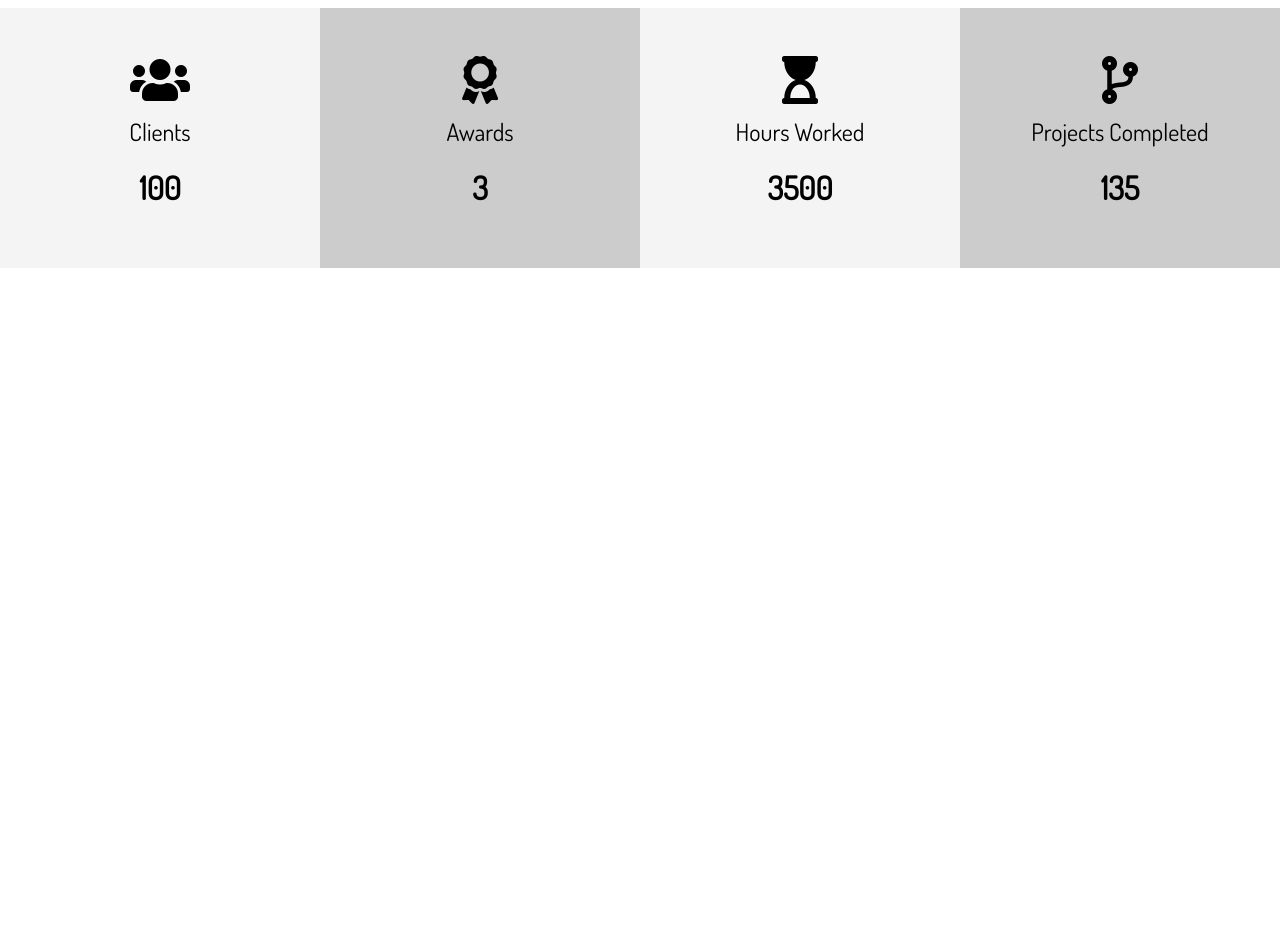
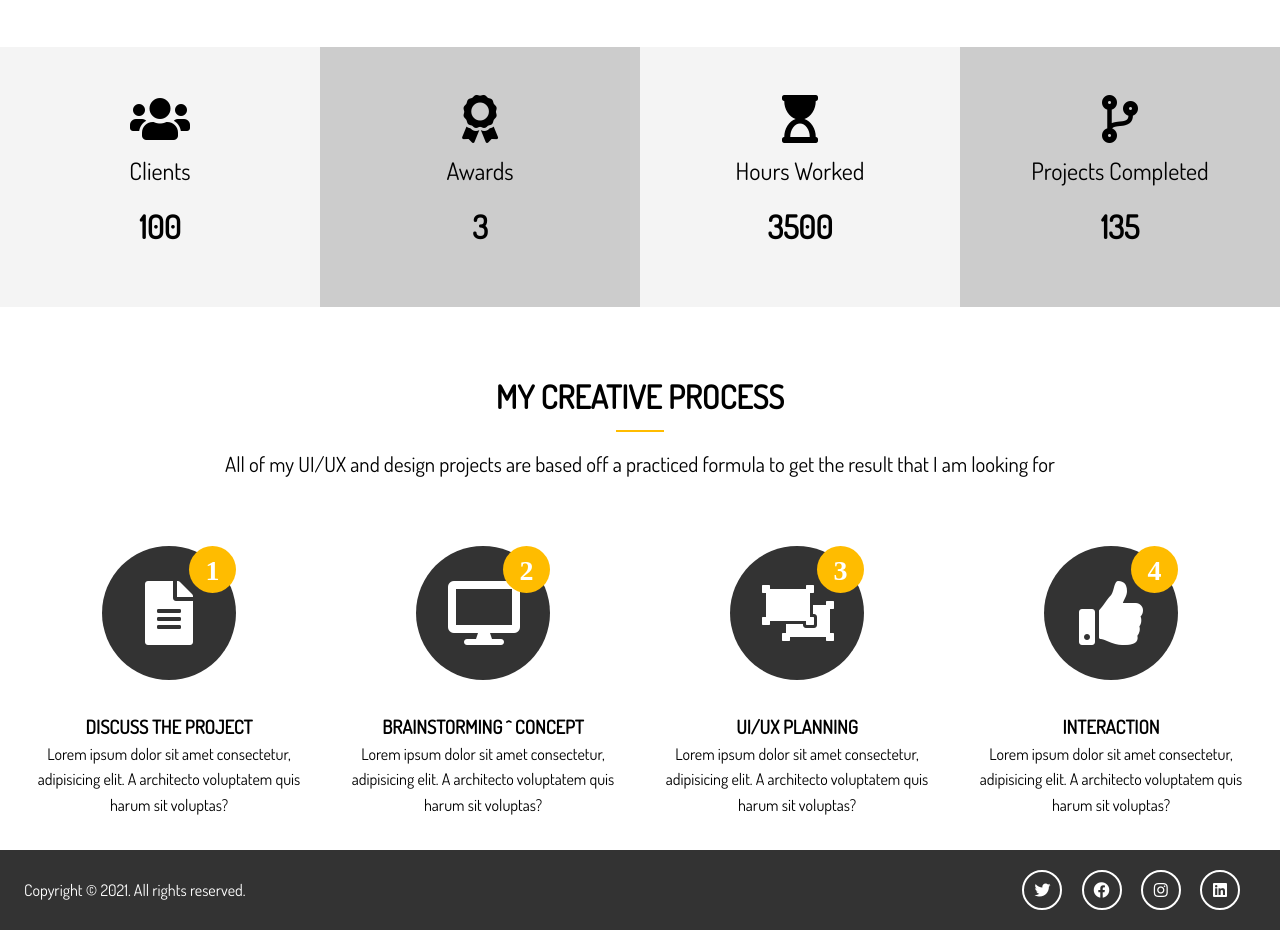
Before and after one commit to lucianogiusti/portfolio-with-sass, a website: page dist/index.html in a window 1280 px wide. Shown: the part 1178-2108 px from the top of the page. Before the commit the page ends 1478 px from the top, so only its background shows below. Drawn offline with Linux system fonts and the light colour scheme.

Commit message:
process section and footer

```diff
--- a/scss/_config.scss
+++ b/scss/_config.scss
@@ -6,3 +6,13 @@ $light-color: #f4f4f4;
 $medium-color: #ccc;
 $dark-color: #333;
 $bg-image: url("/dist/img/showcase.jpg");
+
+//Set text color
+
+@function set-text-color($color) {
+  @if (lightness($color) > 50%) {
+    @return #000;
+  } @else {
+    @return #fff;
+  }
+}
--- a/scss/_utilities.scss
+++ b/scss/_utilities.scss
@@ -83,3 +83,19 @@ input[class^="btn-"]:hover {
     margin: 4rem 0;
   }
 }
+
+.section-title {
+  font-size: 2rem;
+  display: block;
+  padding-bottom: 0.5rem;
+  text-align: center;
+  text-transform: uppercase;
+}
+
+.bottom-line {
+  height: 2px;
+  width: 3rem;
+  background: $main-color;
+  display: block;
+  margin: 0 auto 1rem auto;
+}
--- a/scss/main.scss
+++ b/scss/main.scss
@@ -4,7 +4,6 @@
 * {
   margin: 0;
   padding: 0;
-  box-sizing: border-box;
 }
 
 body {
@@ -95,8 +94,6 @@ img {
   }
 
   //Header Inner
-  &-inner {
-  }
 }
 
 // Home Sections
@@ -147,4 +144,85 @@ img {
       }
     }
   }
+
+  //Section C
+
+  &-c {
+    .process {
+      display: grid;
+      grid-template-columns: repeat(4, 1fr);
+      gap: 1.5rem;
+      text-align: center;
+
+      &-step {
+        position: absolute;
+        top: 0;
+        right: 0;
+        font-size: 28px;
+        background: $main-color;
+        border-radius: 50%;
+        height: 15px;
+        width: 15px;
+        line-height: 15px;
+        padding: 1rem;
+        transition: all;
+      }
+
+      &-icon {
+        border-radius: 50%;
+        background: $dark-color;
+        color: #fff;
+        padding: 2rem;
+        width: 70px;
+        height: 70px;
+        line-height: 70px;
+        text-align: center;
+        position: relative;
+        transition: all 1s;
+
+        &:hover {
+          background: $main-color;
+          width: 90px;
+          height: 90px;
+          line-height: 90px;
+
+          .process-step {
+            background: $dark-color;
+          }
+        }
+      }
+    }
+  }
 }
+
+//Footer
+
+#main-footer {
+  background: $dark-color;
+  color: #fff;
+  height: 5rem;
+
+  .footer-content {
+    display: flex;
+    justify-content: space-between;
+    height: 5rem;
+    align-items: center;
+  }
+
+  .social .fab {
+    margin-right: 1rem;
+    border: 2px #fff solid;
+    border-radius: 50%;
+    height: 20px;
+    width: 20px;
+    line-height: 20px;
+    text-align: center;
+    padding: 0.5rem;
+
+    &:hover {
+      background: $main-color;
+      color: $dark-color;
+      cursor: pointer;
+    }
+  }
+}
```
Also changed, not shown: dist/css/main.css, dist/index.html, 1 other file.
